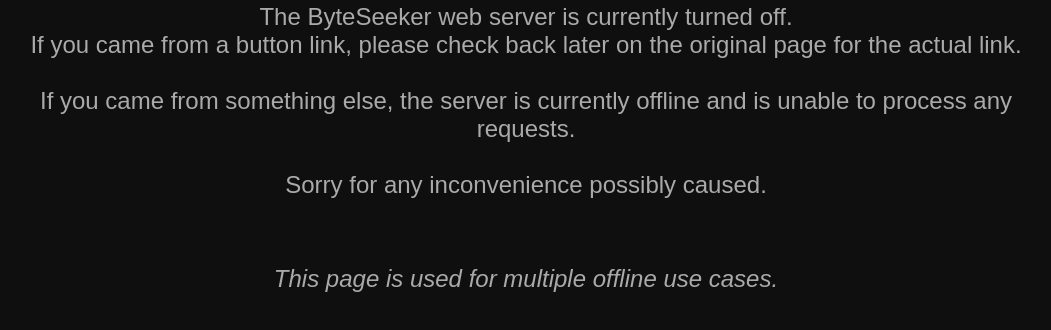
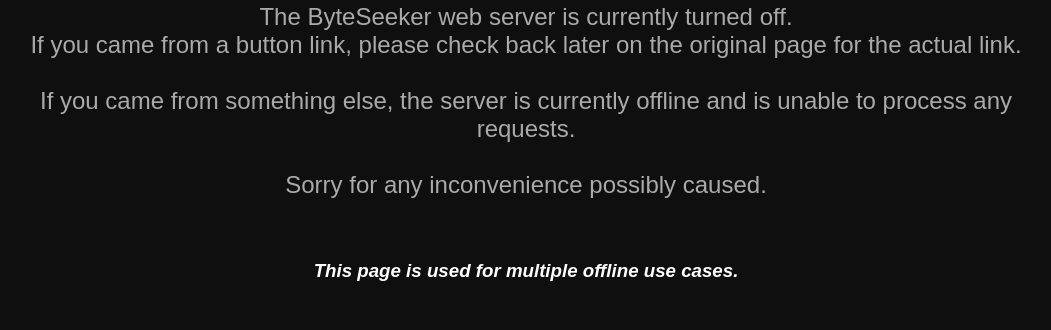
Before and after one commit to johnsonjacob298/byteseeker-offline, a plain HTML site: page index.html in a window 1280 px wide. Shown: the part 216-546 px from the top of the page, without its empty margins (114-1165 px from the left). Drawn offline with Linux system fonts and the light colour scheme.

Commit message:
Update index.html

```diff
--- a/index.html
+++ b/index.html
@@ -29,6 +29,6 @@
         <br><br>Sorry for any inconvenience possibly caused.
   </p>
   <br>
-  <p><em>This page is used for multiple offline use cases.</em></p>
+  <h3><em>This page is used for multiple offline use cases.</em></h3>
 </body>
 </html>
```
